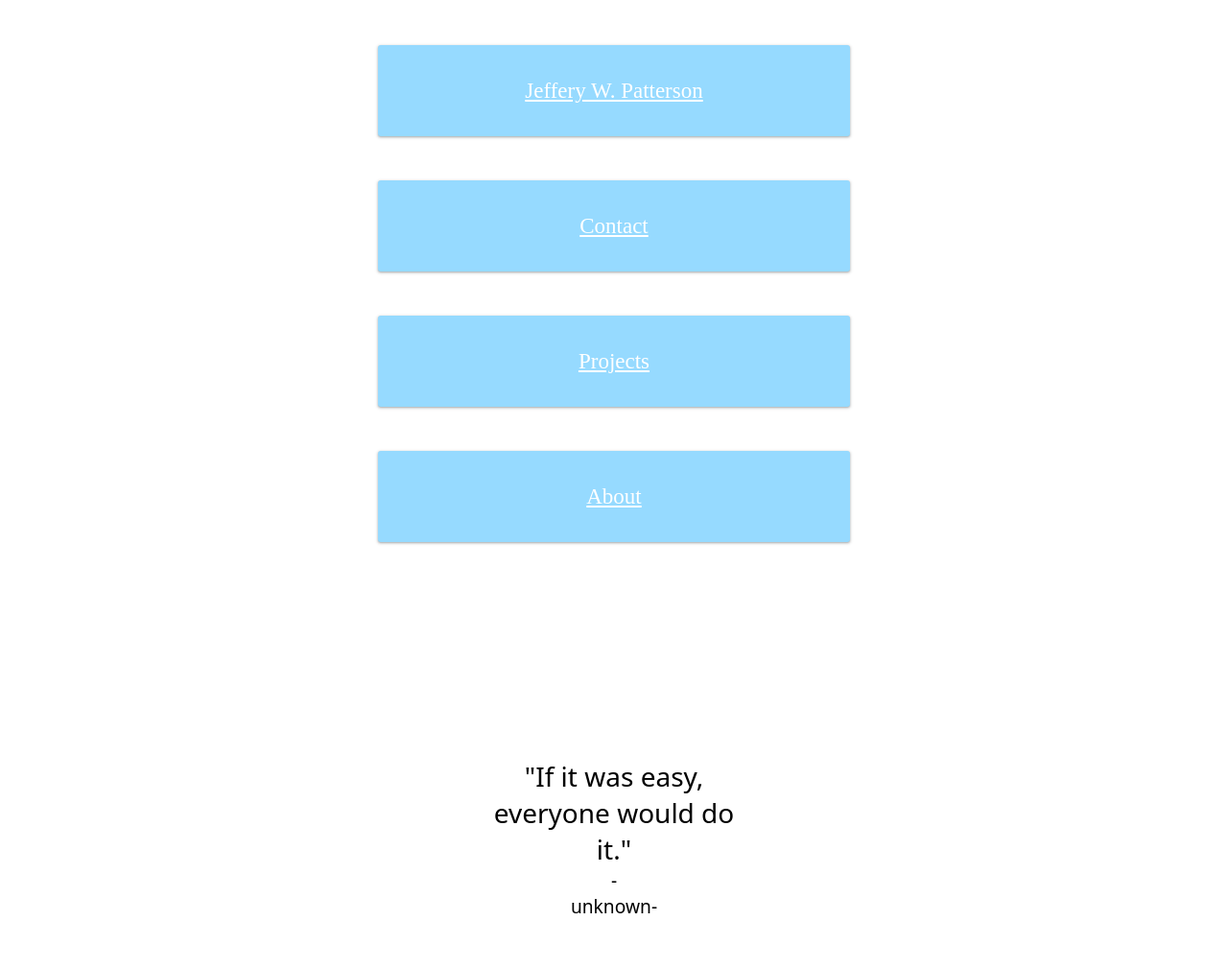
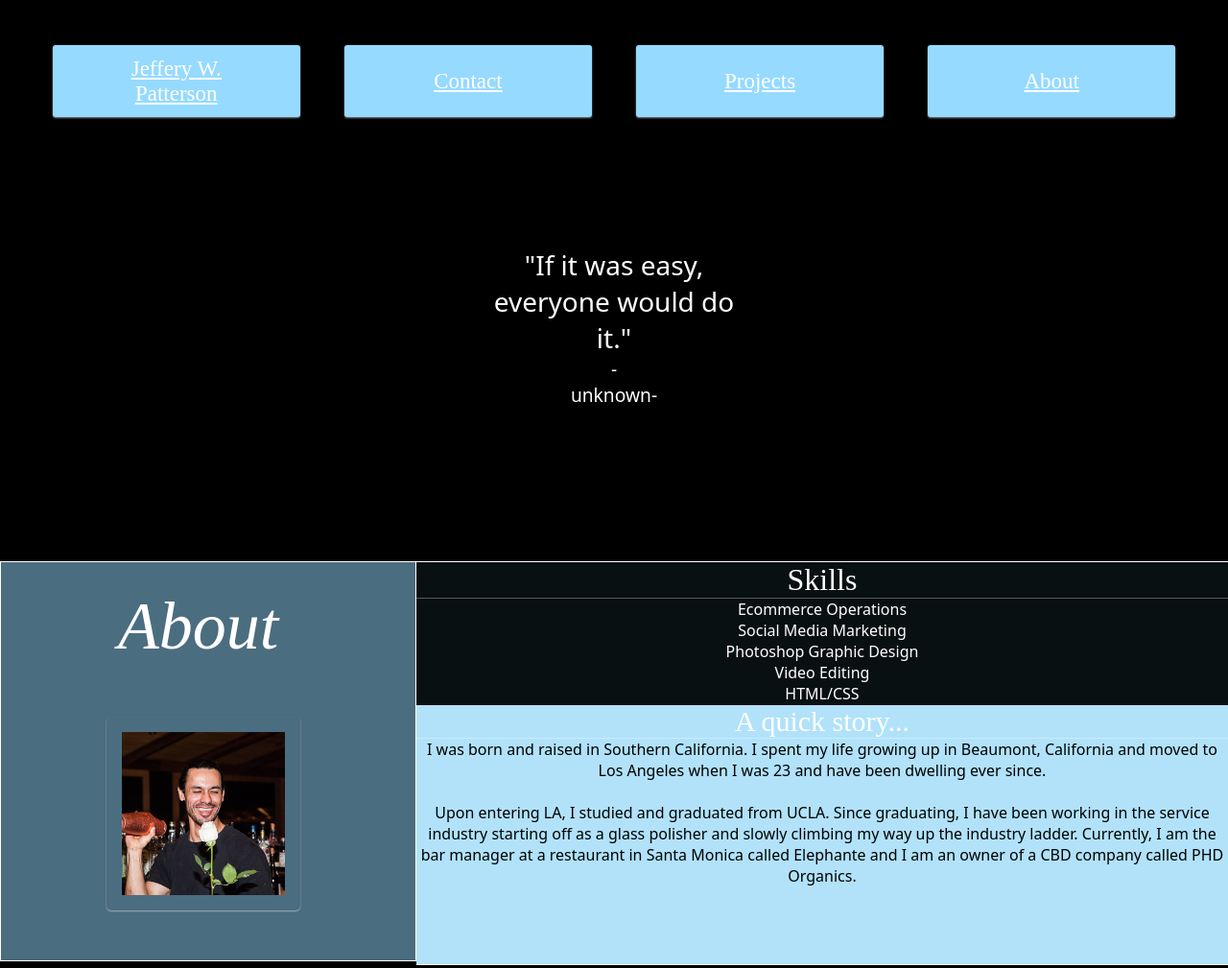
Before and after one commit to jpatterson933/jeffpatt_portfolio, a plain HTML site: page index.html in a window 1280 px wide. Shown: the top 1009 px of the page at 96% size. Drawn offline with Linux system fonts and the light colour scheme.

Commit message:
Changed color scheme. Adjusted navigation flex. Added class to nav div so flex would work properly

```diff
--- a/css/style.css
+++ b/css/style.css
@@ -1,14 +1,17 @@
 
 /* styling varaiables for shadows, color scheme of pages, and border */
 :root {
-    --MAINshadow: rgb(60 64 67 / 30%) 0px 1px 2px 0px, rgb(60 64 67 / 15%) 0px 1px 3px 1px;
-    --SECONDARYshadow: rgba(0, 0, 0, 0.3) 0px 19px 38px, rgba(0, 0, 0, 0.22) 0px 15px 12px;
+    --MAINshadow: rgb(255, 255, 255, 0.5) 0px 1px 2px 0px, rgb(60 64 67 / 15%) 0px 1px 3px 1px;
+    --SECONDARYshadow: rgba(255, 255, 255, 0.3) 0px 19px 38px, rgba(0, 0, 0, 0.22) 0px 15px 12px;
     --BUTTONcolor: rgb(150, 218, 272);
     --ASIDEtitles: rgb(150, 218, 272, 0.5);
     --ASIDEcontent: rgb(177, 226, 250);
     --ASIDEcontent-title: rgb(128, 223, 255, .07); /*opacity 75%*/
-    --FADEDborder:  1px solid rgb(0, 0, 0, 0.3);
+    --FADEDborder:  1px solid rgb(255, 255, 255, 0.3);
     --WHITEborder: 1px solid rgb(255,255,255);
+}
+body {
+    background-color: black;
 }
 
 /* this class changes all links no matter what the interaction to white*/
@@ -43,19 +46,18 @@ a:hover {
 .nav-button-wrap {
     display: flex;
     flex-direction: row;
-    flex-shrink: 0;
     justify-content: center;
 
 }
 /* this class styles the bar buttons */
 .nav-button {
     background-color: var(--BUTTONcolor);
-    padding: 1.5em 0.5em;
+    padding: 0.5em 3.5em;
     border-radius: 3px;
     box-shadow: var(--MAINshadow);
     color: white;
     font-weight: 400;
-    margin: 1em auto;
+    margin: 1em 1em;
     width: 100%;
     font-size: 23px;
 }
@@ -71,10 +73,14 @@ a:hover {
     width: 100%;
     margin: 0 auto;
     max-width: 950px;
-    margin-top: 7%;
     text-align: center;
 }
+.button-flex {
+    display: flex;
+    flex-direction: row;
+}
 .quote {
+    color: white;
     font-size: 1.75em;
     font-family: system-ui;
     font-weight: lighter;
@@ -84,6 +90,7 @@ a:hover {
     margin: 0 auto;
 }
 .author {
+    color: white;
     font-weight: 300;
     font-family: system-ui;
     margin-top: .6em;
@@ -104,7 +111,7 @@ a:hover {
 .about {
     background-color: var(--ASIDEtitles);
     padding: 0 6em 3em 12em;
-    border: 1px solid black;
+    border: 1px solid white;
     width: 9em;
 }
 .about-title{
@@ -136,8 +143,8 @@ a:hover {
     font-weight: 500;
     background-color: var(--ASIDEcontent-title);
     text-align: center;
-    color: black;
-    border-top: 1px solid black;
+    color: white;
+    border-top: 1px solid white;
     border-bottom: var(--FADEDborder);
     margin: 0 auto;
 }
@@ -147,7 +154,7 @@ a:hover {
     font-weight: 300;
     background-color: var(--ASIDEcontent-title);
     text-align: center;
-    color: black;
+    color: white;
     margin: 0 auto;
 }
 .about-skill-list:hover {
@@ -157,7 +164,7 @@ a:hover {
     border-bottom: 1px solid rgb(0, 0, 0);
 }
 .about-content-title {
-    color: black;
+    color: white;
     font-size: 30px;
     font-family: auto;
     border-bottom: var(--FADEDborder);
@@ -170,7 +177,7 @@ a:hover {
     font-family: system-ui;
     font-weight: 300;
     text-align: center;
-    border-bottom: 1px solid black;
+    border-bottom: 1px solid white;
     min-width: 400px;
 }
 
@@ -185,12 +192,14 @@ a:hover {
 .project-div-wrap {
     display: flex;
     flex-direction: column;
+    width: 100%;
+    padding-top: 2em;
 }
 /* this class wraps my projects title */
 .project-title-wrap {
     width: 100%;
     background-color: var(--ASIDEtitles);
-    border-bottom: 1px solid black;
+    border-bottom: 1px solid white;
 
 }
 /* this class will style the title PROJECT */
@@ -203,6 +212,7 @@ a:hover {
     text-align: center;
     line-height: 2.5em;
     font-style: italic;
+    border-top: 1px solid white;
 }
 .project-title:hover {
     color: black;
--- a/index.html
+++ b/index.html
@@ -19,7 +19,8 @@
         <section class="top-nav-wrap">
             <!-- this navWrapper wraps around the top part of my header and carries the buttons within it -->
             <nav class="nav-button-wrap">
-                <div>
+                <!-- this class is to put the buttons in a row -->
+                <div class="button-flex">
                     <!-- each button here as an a href id link that will allow the user to click on the
                     button and it will take them to the corresponding section -->
                     <button class="nav-button"><a href="#about-id-link">Jeffery W. Patterson</a></button>
```
Also changed, not shown: 1 other file.
